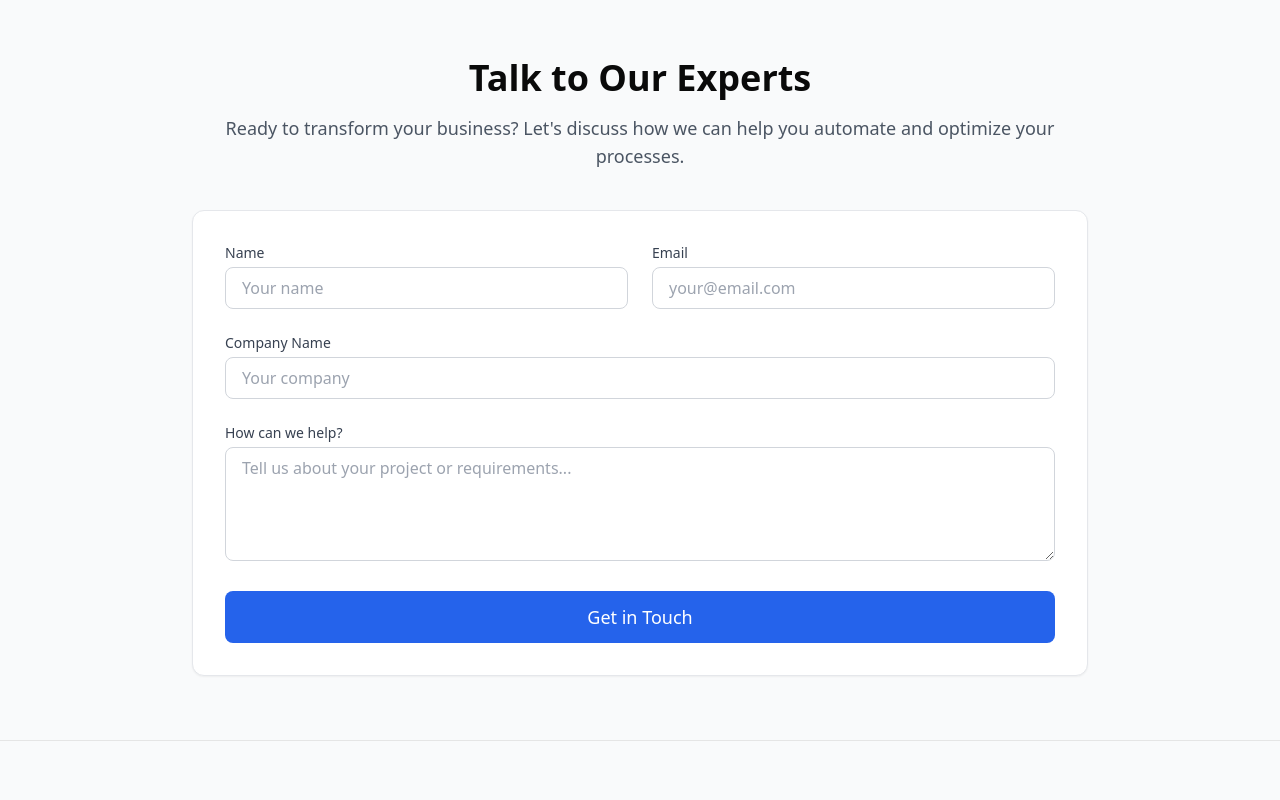
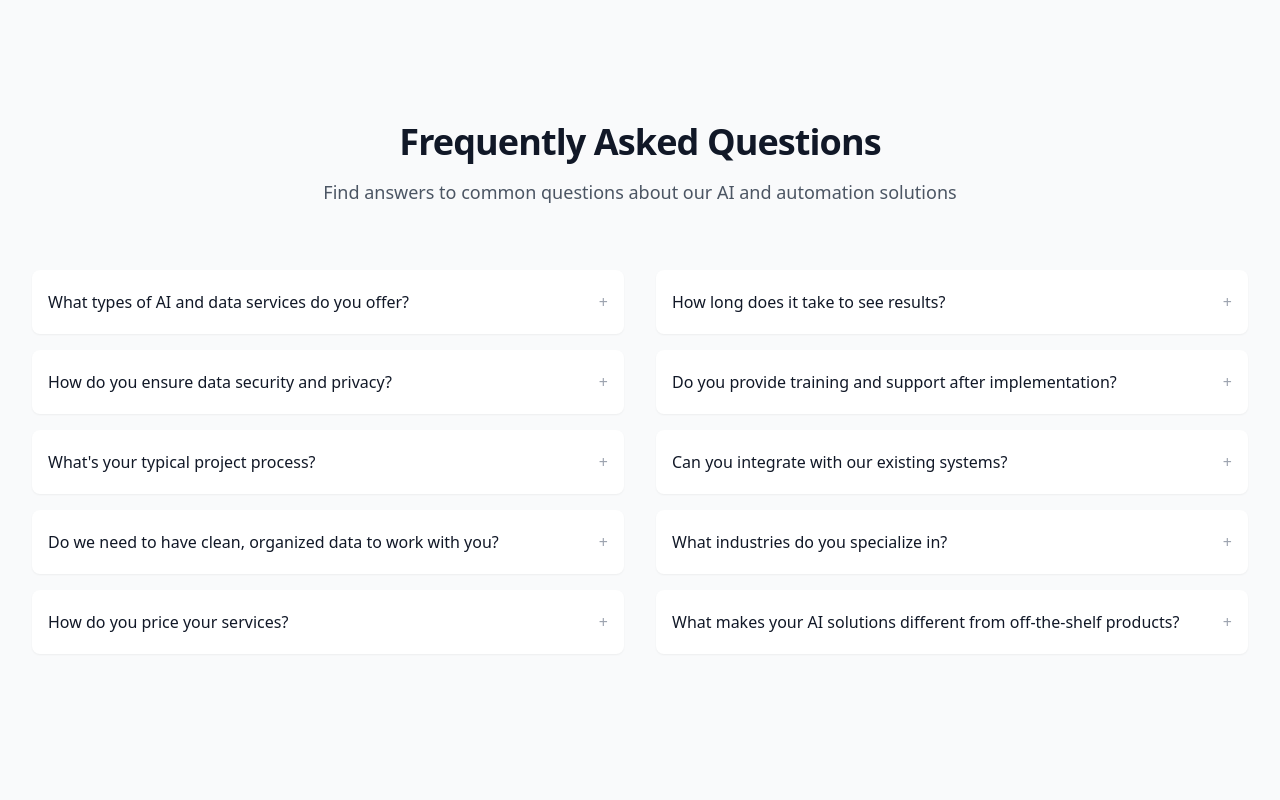
Before and after one commit to rehmmann/agency_lp, a Next.js app: page / in a window 1280 px wide. Shown: the part 1340-2140 px from the top of the page. Built offline with nearby package versions, Linux system fonts and the light colour scheme.

Commit message:
Added FAQ

```diff
--- a/src/app/page.tsx
+++ b/src/app/page.tsx
@@ -2,6 +2,7 @@ import ServicesOverview from "@/components/ServicesOverview";
 import Navbar from "@/components/Navbar";
 import Footer from "@/components/Footer";
 import ContactExperts from "@/components/ContactExperts";
+import FAQ from "@/components/FAQ";
 
 export default function Home() {
   return (
@@ -43,6 +44,8 @@ export default function Home() {
 
         <ServicesOverview />
 
+        <FAQ />
+
         {/* Add the contact section with an id that matches the href in your "Get Started" button */}
         <div id="contact">
           <ContactExperts />
--- /dev/null
+++ b/src/components/FAQ.tsx
@@ -0,0 +1,159 @@
+"use client";
+
+import { useState } from "react";
+
+interface FAQItem {
+  question: string;
+  answer: string;
+}
+
+const faqData: FAQItem[] = [
+  {
+    question: "What types of AI and data services do you offer?",
+    answer:
+      "We offer a comprehensive range of services including data analytics and visualization, process automation, custom AI model development, predictive analytics, natural language processing solutions, and data infrastructure optimization. We can help with everything from basic automation to complex machine learning implementations.",
+  },
+  {
+    question: "How do you ensure data security and privacy?",
+    answer:
+      "We follow industry best practices and compliance standards for data security. This includes encrypted data storage, secure access protocols, regular security audits, and strict adherence to data protection regulations like GDPR and CCPA. We sign NDAs and data processing agreements to ensure your information remains confidential.",
+  },
+  {
+    question: "What's your typical project process?",
+    answer:
+      "Our process typically involves: 1) Initial consultation to understand your needs, 2) Data assessment and solution design, 3) Proof of concept development, 4) Full solution implementation, and 5) Ongoing support and optimization. We maintain clear communication throughout and ensure you're involved in key decisions.",
+  },
+  {
+    question: "Do we need to have clean, organized data to work with you?",
+    answer:
+      "No, we can help regardless of your data's current state. We have experience in data cleaning, structuring, and organization. Part of our service includes assessing your current data infrastructure and helping you establish better data practices.",
+  },
+  {
+    question: "How do you price your services?",
+    answer:
+      "Pricing varies based on project scope, complexity, and requirements. We offer both project-based and retainer pricing models. After our initial consultation, we provide detailed proposals with transparent pricing and deliverables.",
+  },
+  {
+    question: "How long does it take to see results?",
+    answer:
+      "Timeline varies by project, but most clients see initial results within 1-3 months. Simple automation projects can show ROI within weeks, while more complex AI implementations might take 3-6 months to show full benefits. We set clear milestones and KPIs to track progress.",
+  },
+  {
+    question: "Do you provide training and support after implementation?",
+    answer:
+      "Yes, we provide comprehensive training for your team and ongoing support post-implementation. This includes documentation, hands-on training sessions, and a support period to ensure smooth adoption of new systems.",
+  },
+  {
+    question: "Can you integrate with our existing systems?",
+    answer:
+      "Yes, we design solutions that integrate with your existing technology stack. We have experience working with various databases, CRMs, ERPs, and other business systems. We can also help modernize legacy systems when needed.",
+  },
+  {
+    question: "What industries do you specialize in?",
+    answer:
+      "We work across various industries including finance, healthcare, retail, manufacturing, and professional services. Our solutions are customized to meet industry-specific requirements and compliance standards.",
+  },
+  {
+    question:
+      "What makes your AI solutions different from off-the-shelf products?",
+    answer:
+      "Our solutions are custom-built for your specific needs, data, and processes. Unlike generic solutions, we optimize for your unique business context, integrate with your existing workflows, and provide ongoing optimization based on your feedback and results.",
+  },
+];
+
+export default function FAQ() {
+  const [openIndex, setOpenIndex] = useState<number | null>(null);
+
+  const midPoint = Math.ceil(faqData.length / 2);
+  const leftColumnFAQs = faqData.slice(0, midPoint);
+  const rightColumnFAQs = faqData.slice(midPoint);
+
+  const handleClick = (index: number) => {
+    setOpenIndex(openIndex === index ? null : index);
+  };
+
+  return (
+    <div className="bg-gray-50 py-24 sm:py-32">
+      <div className="mx-auto max-w-7xl px-6 lg:px-8">
+        <div className="mx-auto max-w-4xl text-center">
+          <h2 className="text-3xl font-bold tracking-tight text-gray-900 sm:text-4xl">
+            Frequently Asked Questions
+          </h2>
+          <p className="mt-4 text-lg text-gray-600">
+            Find answers to common questions about our AI and automation
+            solutions
+          </p>
+        </div>
+        <div className="mx-auto mt-16 grid grid-cols-1 lg:grid-cols-2 gap-8">
+          {/* Left Column */}
+          <div className="space-y-4">
+            {leftColumnFAQs.map((item, index) => (
+              <div key={index} className="mb-4">
+                <button
+                  onClick={() => handleClick(index)}
+                  className="flex w-full items-center justify-between rounded-lg bg-white px-4 py-5 text-left shadow-sm hover:bg-gray-50"
+                >
+                  <span className="font-medium text-gray-900">
+                    {item.question}
+                  </span>
+                  <span className="ml-6 flex-shrink-0 transition-transform duration-200">
+                    {openIndex === index ? (
+                      <span className="text-blue-600 transform rotate-180">
+                        −
+                      </span>
+                    ) : (
+                      <span className="text-gray-400">+</span>
+                    )}
+                  </span>
+                </button>
+                <div
+                  className={`overflow-hidden transition-all duration-300 ease-in-out ${
+                    openIndex === index ? "max-h-96" : "max-h-0"
+                  }`}
+                >
+                  <div className="p-4 bg-white rounded-b-lg">
+                    <p className="text-gray-600">{item.answer}</p>
+                  </div>
+                </div>
+              </div>
+            ))}
+          </div>
+
+          {/* Right Column */}
+          <div className="space-y-4">
+            {rightColumnFAQs.map((item, index) => (
+              <div key={index + midPoint} className="mb-4">
+                <button
+                  onClick={() => handleClick(index + midPoint)}
+                  className="flex w-full items-center justify-between rounded-lg bg-white px-4 py-5 text-left shadow-sm hover:bg-gray-50"
+                >
+                  <span className="font-medium text-gray-900">
+                    {item.question}
+                  </span>
+                  <span className="ml-6 flex-shrink-0 transition-transform duration-200">
+                    {openIndex === index + midPoint ? (
+                      <span className="text-blue-600 transform rotate-180">
+                        −
+                      </span>
+                    ) : (
+                      <span className="text-gray-400">+</span>
+                    )}
+                  </span>
+                </button>
+                <div
+                  className={`overflow-hidden transition-all duration-300 ease-in-out ${
+                    openIndex === index + midPoint ? "max-h-96" : "max-h-0"
+                  }`}
+                >
+                  <div className="p-4 bg-white rounded-b-lg">
+                    <p className="text-gray-600">{item.answer}</p>
+                  </div>
+                </div>
+              </div>
+            ))}
+          </div>
+        </div>
+      </div>
+    </div>
+  );
+}
```
